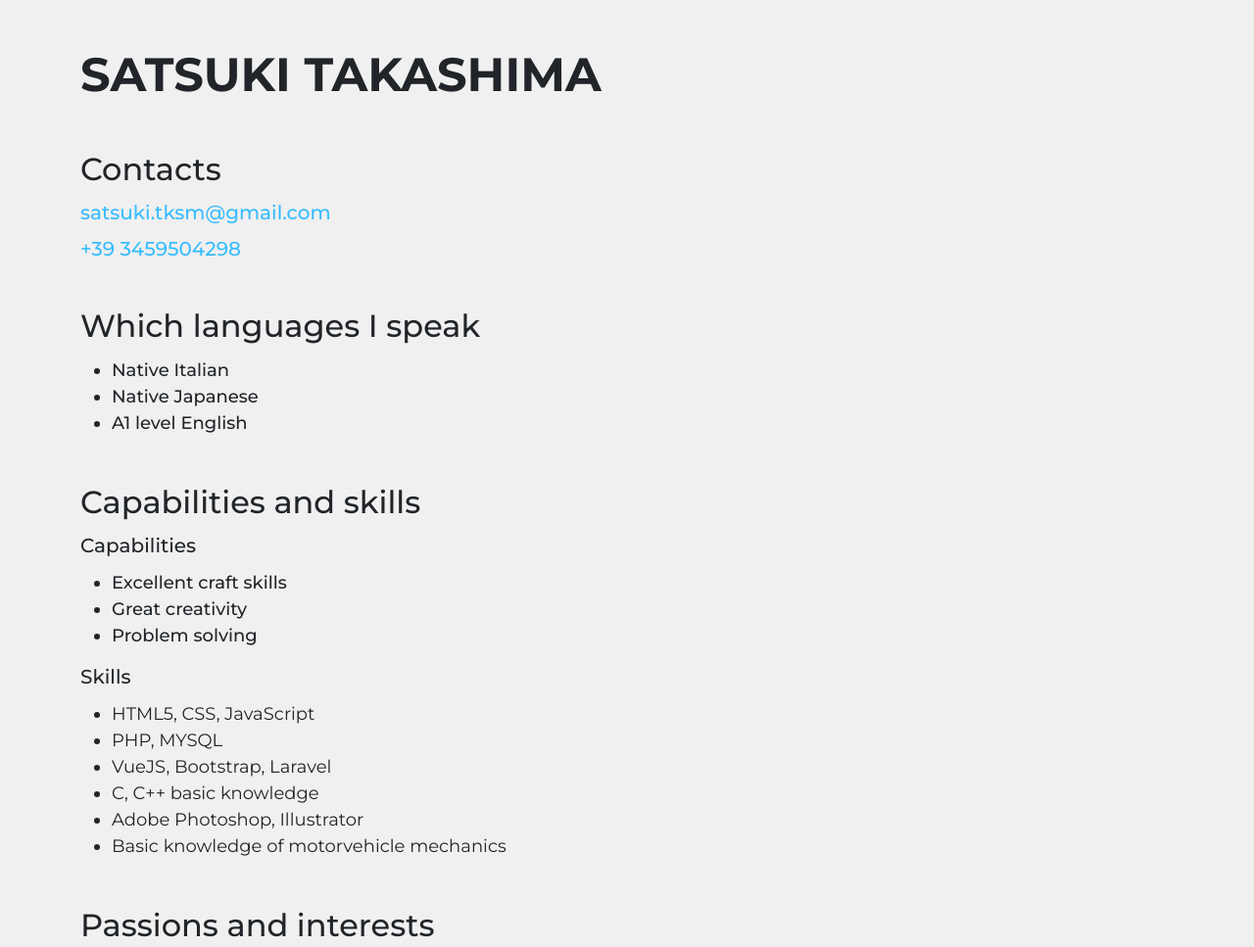
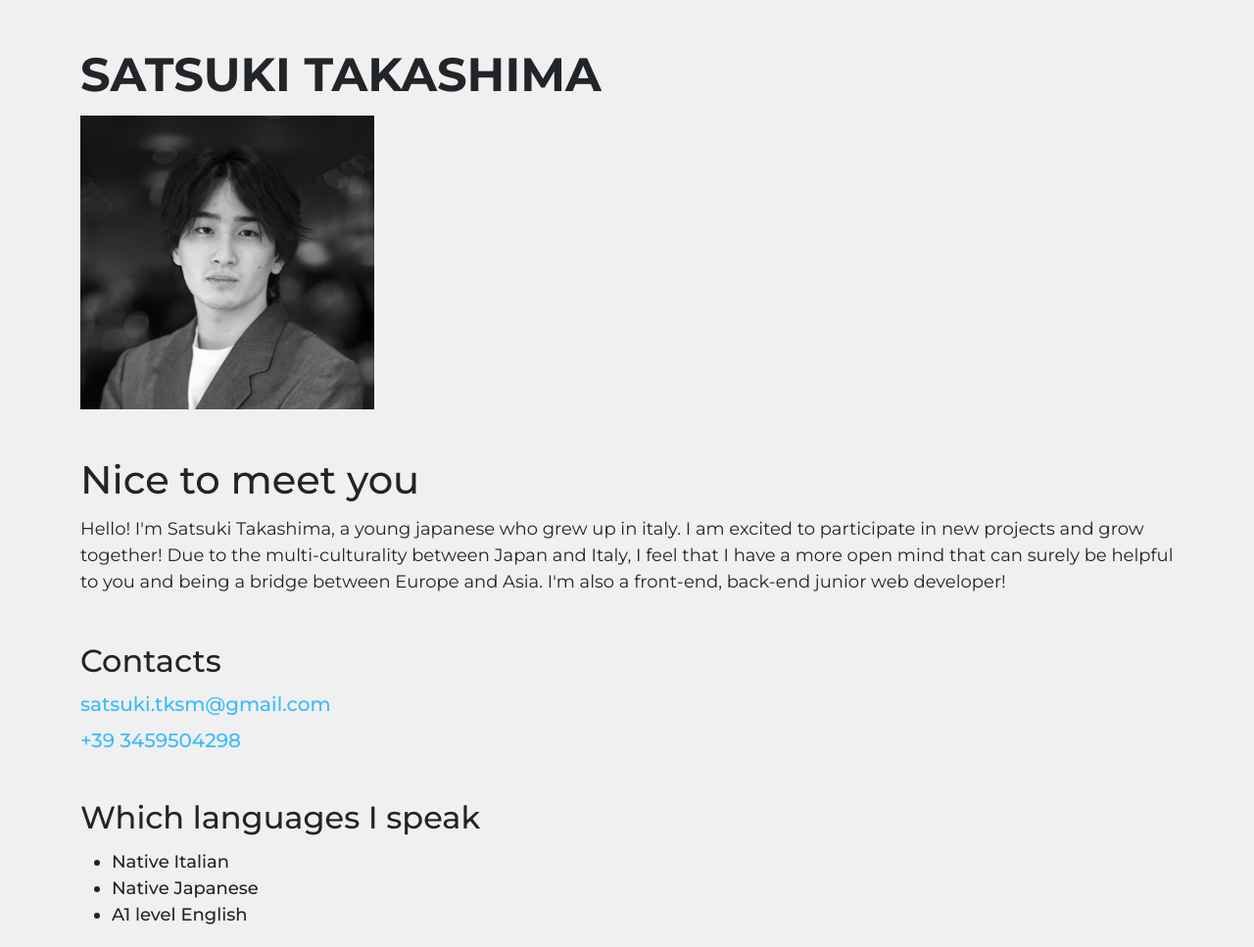
Before and after one commit to tsukigahara/my-website, a plain HTML site: page index.html in a window 1280 px wide. Shown: the top 967 px of the page at 98% size. Drawn offline with nearby package versions, Linux system fonts and the light colour scheme.

Commit message:
added prof image and introduction

```diff
--- a/css/style.css
+++ b/css/style.css
@@ -26,6 +26,11 @@ h1 {
     margin-bottom: 0.8rem;
 }
 
+h2 {
+    font-size: 40px;
+    margin-bottom: 0.8rem;
+}
+
 h3 {
     font-size: 32px;
     margin-bottom: 0.8rem;
@@ -46,3 +51,13 @@ p {
 .strong {
     font-weight: 500;
 }
+
+.image {
+    max-width: 300px;
+    transition: 1s;
+}
+
+.image:hover {
+    filter: brightness(50%);
+    transition: 1s;
+}
--- a/index.html
+++ b/index.html
@@ -42,8 +42,23 @@
 
         <div class="col-12">
             <h1>SATSUKI TAKASHIMA</h1>
+            <a download="satsuki_takashima_img.jpg" href="img/profile_img.JPG" title="profile image">
+                <img src="img/profile_img.JPG" class="image" alt="">
+            </a>
             <div data-bs-spy="scroll" data-bs-target="#navbar-example3" data-bs-smooth-scroll="true"
                 class="scrollspy-example-2" tabindex="0">
+                <div class="my-5" id="languages">
+                    <h2>Nice to meet you</h2>
+                    <p>
+                        Hello!
+                        I'm Satsuki Takashima, a young japanese who grew up in italy.
+                        I am excited to participate in new projects and grow together!
+                        Due to the multi-culturality between Japan and Italy, I feel that I have a more open mind that
+                        can surely be helpful to you and being a bridge between
+                        Europe and Asia.
+                        I'm also a front-end, back-end junior web developer!
+                    </p>
+                </div>
                 <div class="my-5" id="contacts">
                     <h3>Contacts</h3>
                     <div>
```
Also changed, not shown: img/profile_img.JPG (added).
